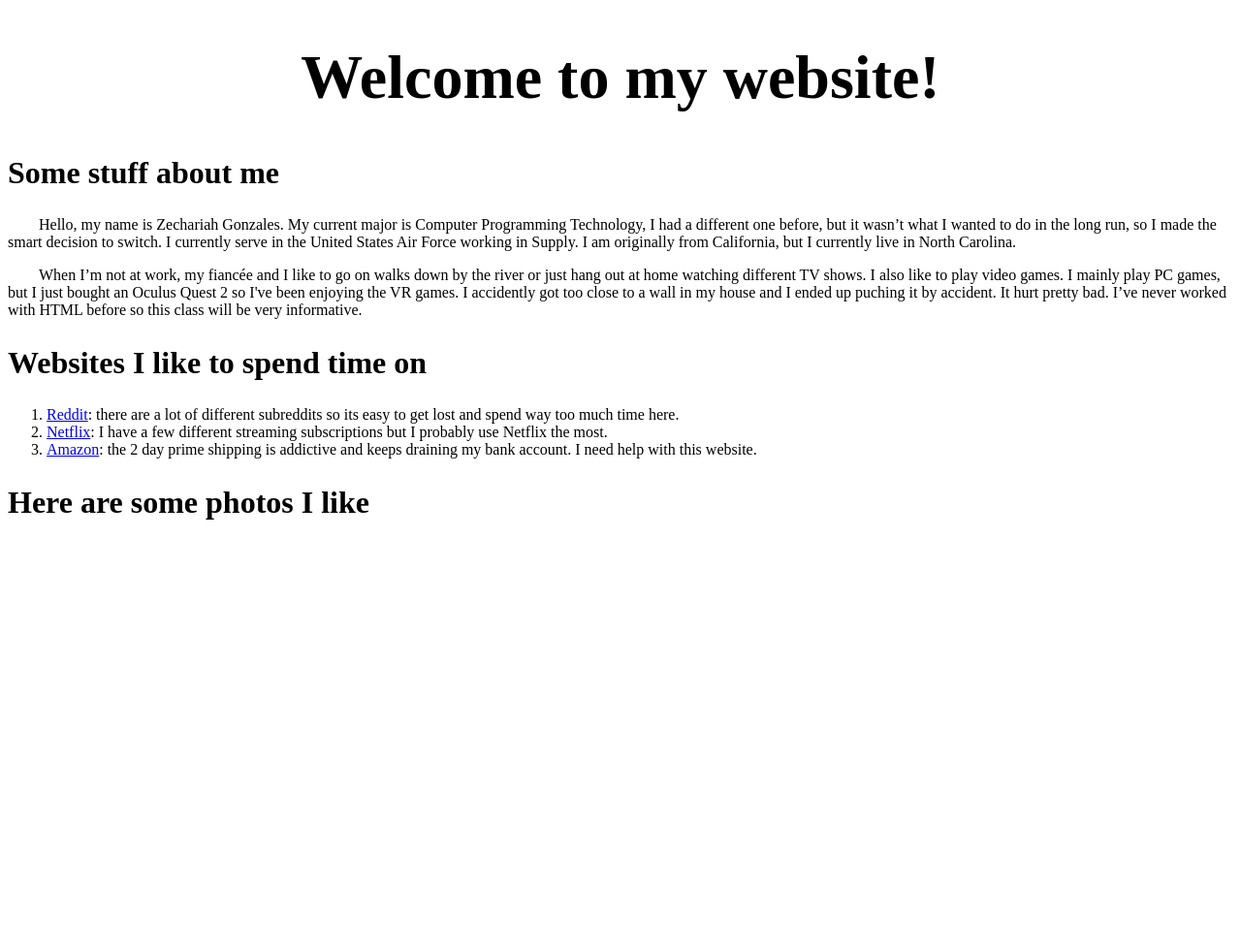
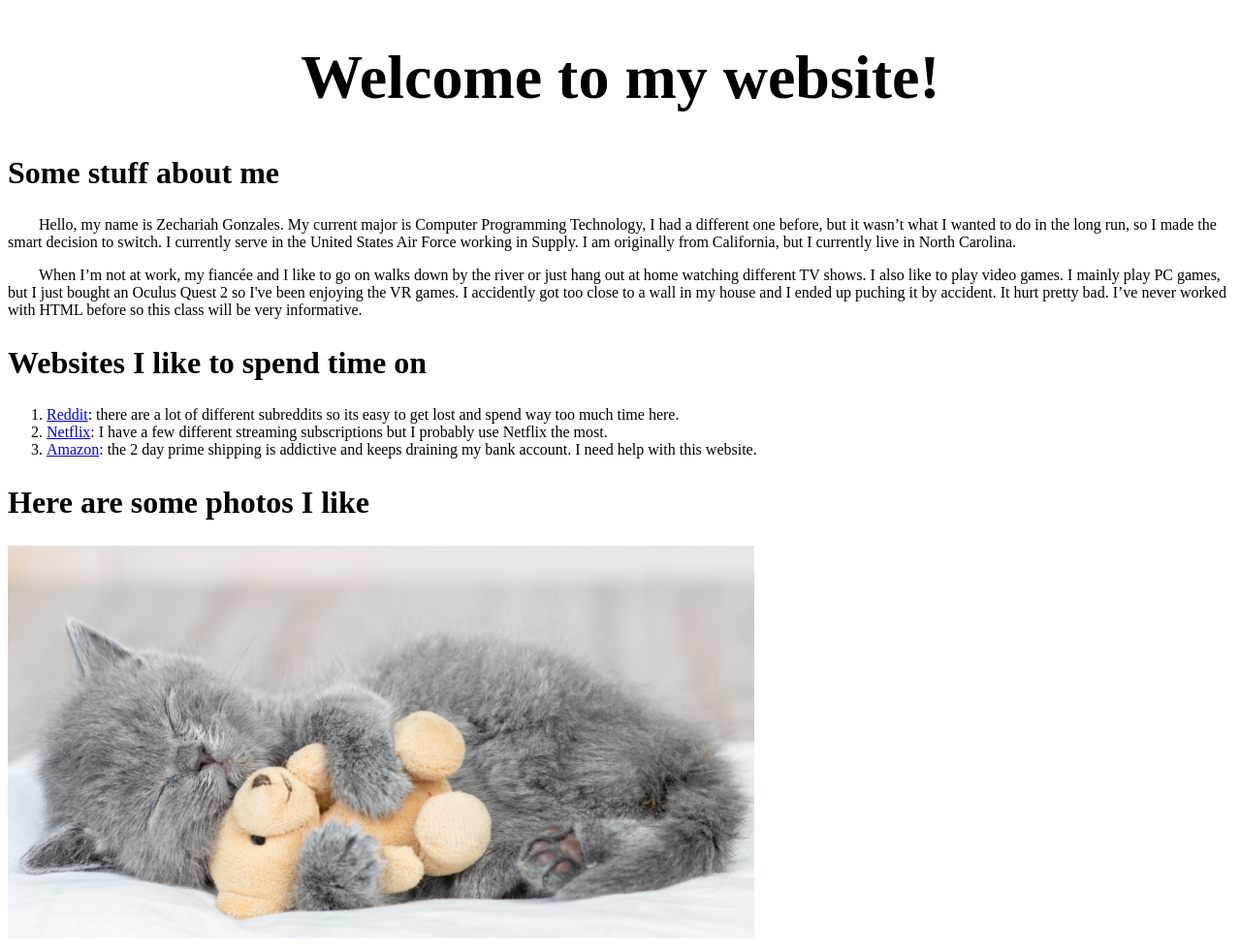
Before and after one commit to GonzalesProjects/GonzalesProjects.github.io, a plain HTML site: page index.html in a window 1280 px wide. Shown: the whole page at 97% size. Before the commit the page ends 800 px from the top, so only its background shows below. Drawn offline with Linux system fonts and the light colour scheme.

Commit message:
Update index.html

```diff
--- a/index.html
+++ b/index.html
@@ -37,6 +37,7 @@
            I need help with this website.</li>
     </ol>
     <h2>Here are some photos I like</h2>
+    <img src="Cute_Kitten.webp" alt="Cute Kitten" >
 
 
 </body>
```
